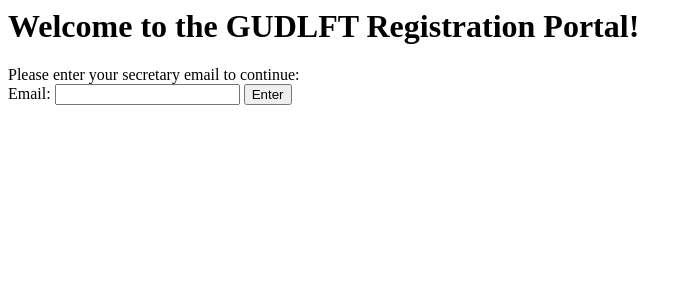
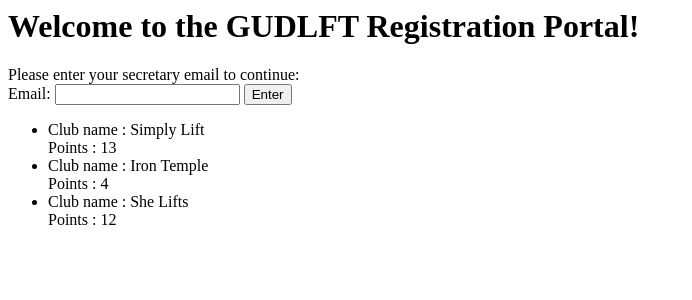
Before and after one commit to Emilie2393/Projet_11_Testing, a Flask app: page / in a window 1280 px wide. Shown: the top 300 px of the page, without its empty margins (0-692 px from the left). Run offline with Flask 2, Linux system fonts and the light colour scheme.

Commit message:
Club name and points displayd in index.html

```diff
--- a/server.py
+++ b/server.py
@@ -22,7 +22,7 @@ clubs = loadClubs()
 
 @app.route('/')
 def index():
-    return render_template('index.html')
+    return render_template('index.html', clubs=clubs)
 
 @app.route('/showSummary',methods=['POST'])
 def showSummary():
--- a/templates/index.html
+++ b/templates/index.html
@@ -12,5 +12,11 @@
         <input type="email" name="email" id=""/>
         <button type="submit">Enter</button>
     </form>
+    <ul>
+        {% for club in clubs %}
+            <li>Club name : {{club.name}}</li>
+            <div>Points : {{club.points}}<div>
+        {% endfor %}
+    </ul>
 </body>
 </html>
```
